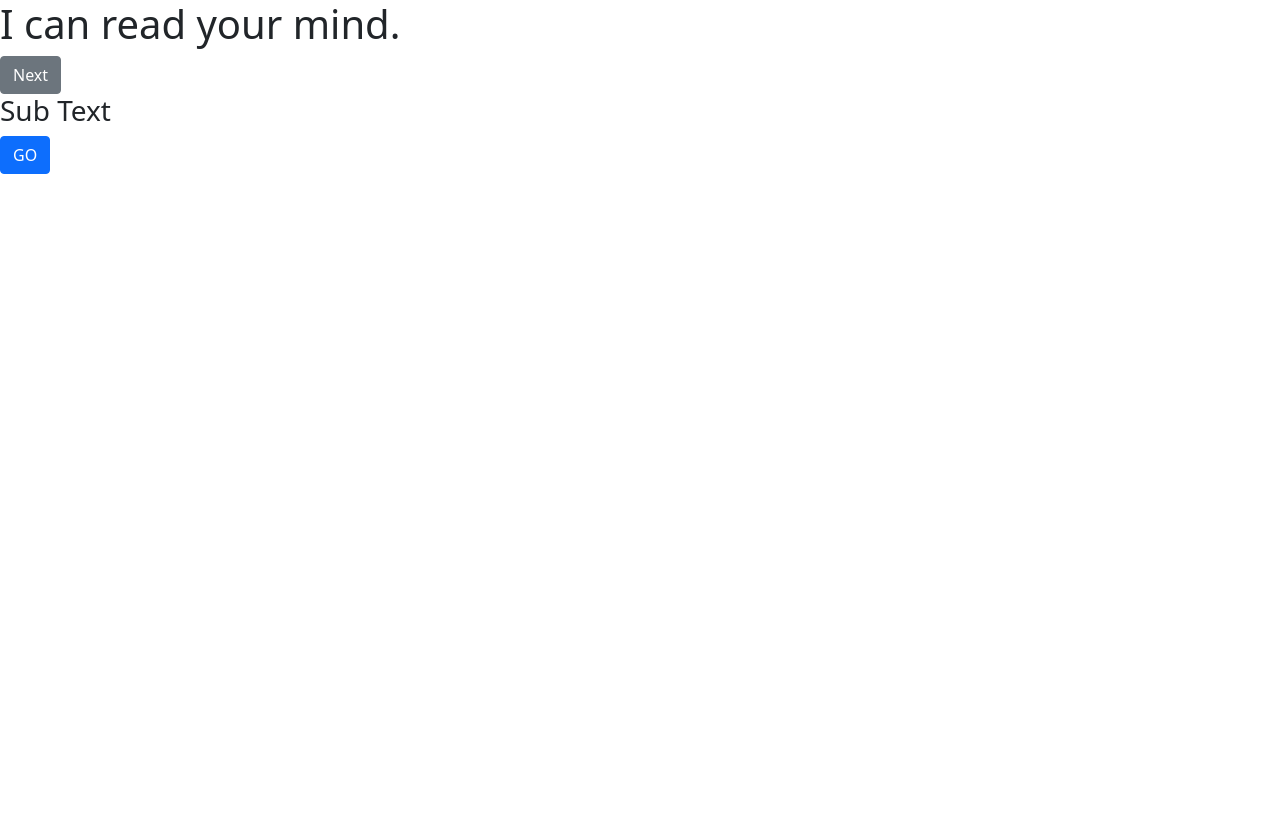
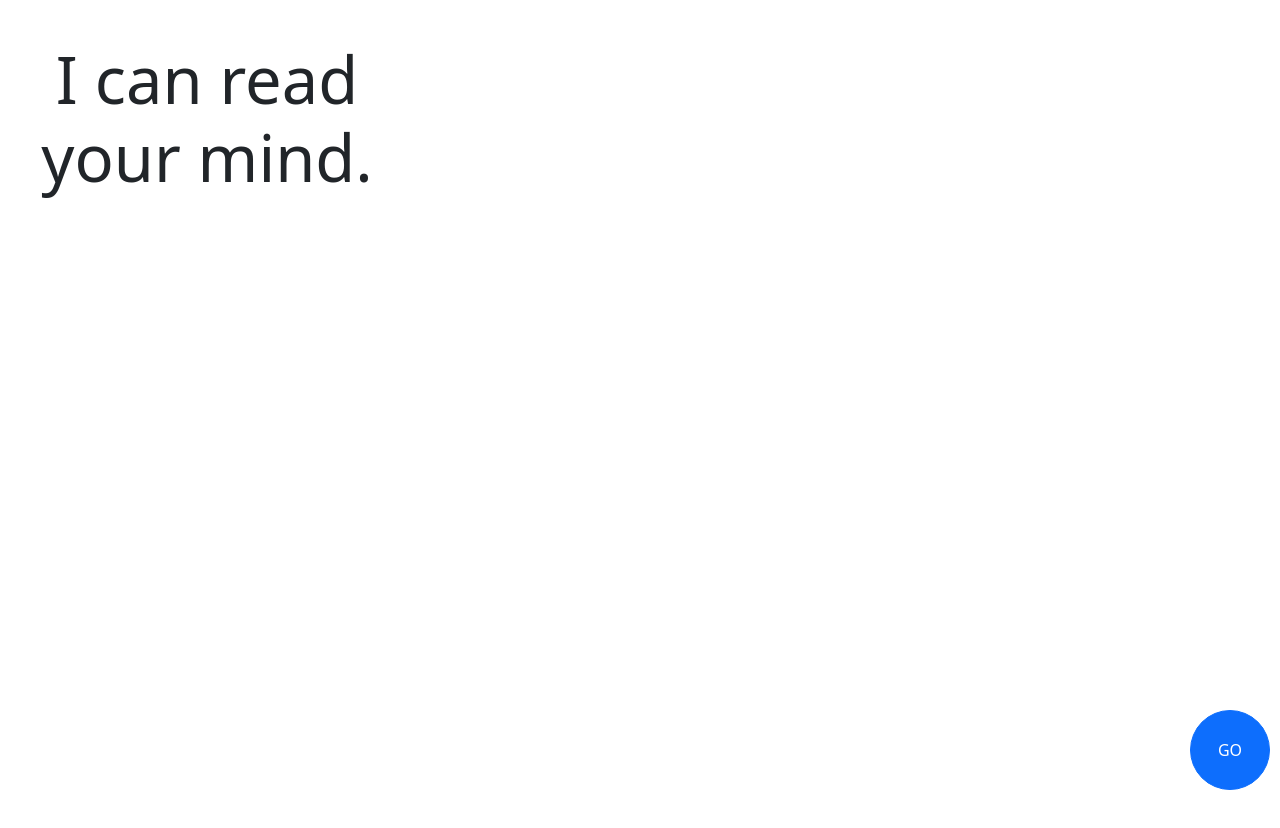
Before and after one commit to CoreyHam/mind-reader, a plain HTML site: page index.html in a window 1280 px wide. Before the commit the page ends 800 px from the top, so only its background shows below. Drawn offline with nearby package versions, Linux system fonts and the light colour scheme.

Commit message:
Major changes

```diff
--- a/css/style.css
+++ b/css/style.css
@@ -0,0 +1,53 @@
+html{
+    background-color: red;
+}
+
+#phoneScreen{
+    padding-top: 5vh;
+    height: 896px;
+    width: 414px;
+    background-color: white;
+    display: flex;
+    flex-direction: column;
+    align-items: center;
+}
+
+#headerText{
+    font-size: 65px;
+    text-align: center;
+    animation: fadeIn 3s;
+    padding-bottom: 10vh;
+    max-height: 600px;
+    overflow: scroll;
+
+}
+#nextButton{
+    height: 80px;
+    width: 90%;
+    border-radius: 25px;
+    font-size: 40px;
+    text-align: center;
+    padding-bottom: 9px;
+    visibility: hidden;
+
+}
+#subText{
+    margin-top: 20px;
+    font-size: 15px;
+    color: gray;
+    text-align: center;
+}
+
+#bottomButton{
+    position: absolute;
+    bottom: 10px;
+    right: 10px;
+    height: 80px;
+    width: 80px;
+    border-radius: 50%;
+}
+
+@keyframes fadeIn {
+    0% {opacity:0;}
+    100% {opacity:1;}
+  }
--- a/index.html
+++ b/index.html
@@ -1,6 +1,7 @@
 <!DOCTYPE html>
 <html lang="en">
 <head>
+    <link rel="stylesheet" href="css/style.css">
     <link href="https://cdn.jsdelivr.net/npm/bootstrap@5.1.3/dist/css/bootstrap.min.css" rel="stylesheet" integrity="sha384-1BmE4kWBq78iYhFldvKuhfTAU6auU8tT94WrHftjDbrCEXSU1oBoqyl2QvZ6jIW3" crossorigin="anonymous">
     <meta charset="UTF-8">
     <meta http-equiv="X-UA-Compatible" content="IE=edge">
@@ -8,10 +9,12 @@
     <title>Mind Reader</title>
 </head>
 <body>
-    <h1 id="headerText"></h1>
-    <button class="btn btn-secondary" id="nextButton">Next</button>
-    <h3 id="subText">Sub Text</h3>
-    <button onclick="nextPage()" class="btn btn-primary" id="bottomButton">GO</button>
+    <div id="phoneScreen" class="fluid-container">
+        <h1 id="headerText"></h1>
+        <button onclick="nextPage()" class="btn btn-secondary" id="nextButton">Next</button>
+        <h3 id="subText"></h3>
+        <button onclick="bottomButtonFunc()" class="btn btn-primary" id="bottomButton">GO</button>
+    </div>
     <script src="js/main.js"></script>
     <script src="https://cdn.jsdelivr.net/npm/bootstrap@5.1.3/dist/js/bootstrap.bundle.min.js" integrity="sha384-ka7Sk0Gln4gmtz2MlQnikT1wXgYsOg+OMhuP+IlRH9sENBO0LRn5q+8nbTov4+1p" crossorigin="anonymous"></script>
 </body>
--- a/js/main.js
+++ b/js/main.js
@@ -1,13 +1,11 @@
-// Controller
 
-let currentPage = 0;
+// IMPORT JSON
 
-function nextPage(){
-   currentPage++;
-   doSomething();
-}
-// IMPORT JSON
-fetch("js/pages.json")
+
+updatePages();
+function updatePages(){
+
+   fetch("js/pages.json")
    .then(function(resp){
       return resp.json();
    })
@@ -15,9 +13,42 @@ fetch("js/pages.json")
 
       doSomething(data);
    })
+}
 
-function doSomething(pages){
-   console.log(pages.page[currentPage].nextButton.display)
-   document.getElementById("headerText").innerHTML = pages.page[currentPage].headerText
-   document.getElementById("nextButton").style.visibility = pages.page[currentPage].nextButton.display
+   function doSomething(pages){
+      console.log(pages.page[currentPage].nextButton.display)
+      document.getElementById("headerText").innerHTML = pages.page[currentPage].headerText
+      document.getElementById("nextButton").style.visibility = pages.page[currentPage].nextButton.display
+      document.getElementById("subText").innerHTML = pages.page[currentPage].subText
+      document.getElementById("bottomButton").innerHTML = pages.page[currentPage].bottomButton.text
+      buttonChecker = pages.page[currentPage].bottomButton.reset
+      console.log(pages.page[currentPage].symbolHeader)
+      if (pages.page[currentPage].symbolHeader != undefined){
+         for (let num = 0; num < 100; num++)
+         document.getElementById("headerText").innerHTML += num + "-" + "@" + "<br>"
+      }
+   }
+
+
+// Controller
+let num = 0
+let currentPage = 0;
+let buttonChecker;
+
+function bottomButtonFunc(){
+   if(buttonChecker == false){
+
+      currentPage++;
+      console.log(currentPage);
+      updatePages();
+   } else {
+      currentPage = 0;
+      updatePages();
+   }
 }
+
+function nextPage(){
+   currentPage++;
+   updatePages();
+
+}
--- a/js/pages.json
+++ b/js/pages.json
@@ -3,25 +3,65 @@
     "headerText": "I can read your mind.",
     "nextButton":{
         "text": "NEXT",
-        "display": "visible"
+        "display": "hidden"
     },
     "subText": "",
     "bottomButton":{
         "text": "GO",
-        "display": true
+        "reset": false
     }
 
 },
 {
-    "headerText": "Just Kidding.",
+    "headerText": "Pick a Number from 1-99",
     "nextButton":{
         "text": "NEXT",
         "display": "visible"
     },
-    "subText": "",
+    "subText": "when you have your number tap next",
     "bottomButton":{
-        "text": "GO",
-        "display": true
+        "text": "RESET",
+        "reset": true
+    }
+
+},
+{
+    "headerText": "Add both digits together to get a new number",
+    "nextButton":{
+        "text": "NEXT",
+        "display": "visible"
+    },
+    "subText": "Ex: 14 is 1 + 4 = 5 <br> click next to proceed",
+    "bottomButton":{
+        "text": "RESET",
+        "reset": true
+    }
+
+},
+{
+    "headerText": "Subtract your new number from the original number",
+    "nextButton":{
+        "text": "NEXT",
+        "display": "visible"
+    },
+    "subText": "Ex: 14 - 5 = 9 <br> click next to proceed",
+    "bottomButton":{
+        "text": "RESET",
+        "reset": true
+    }
+
+},
+{
+    "headerText": "",
+    "symbolHeader": "",
+    "nextButton":{
+        "text": "NEXT",
+        "display": "visible"
+    },
+    "subText": "Ex: 14 - 5 = 9 <br> click next to proceed",
+    "bottomButton":{
+        "text": "RESET",
+        "reset": true
     }
 
 }]
```
Also changed, not shown: 1 other file.
